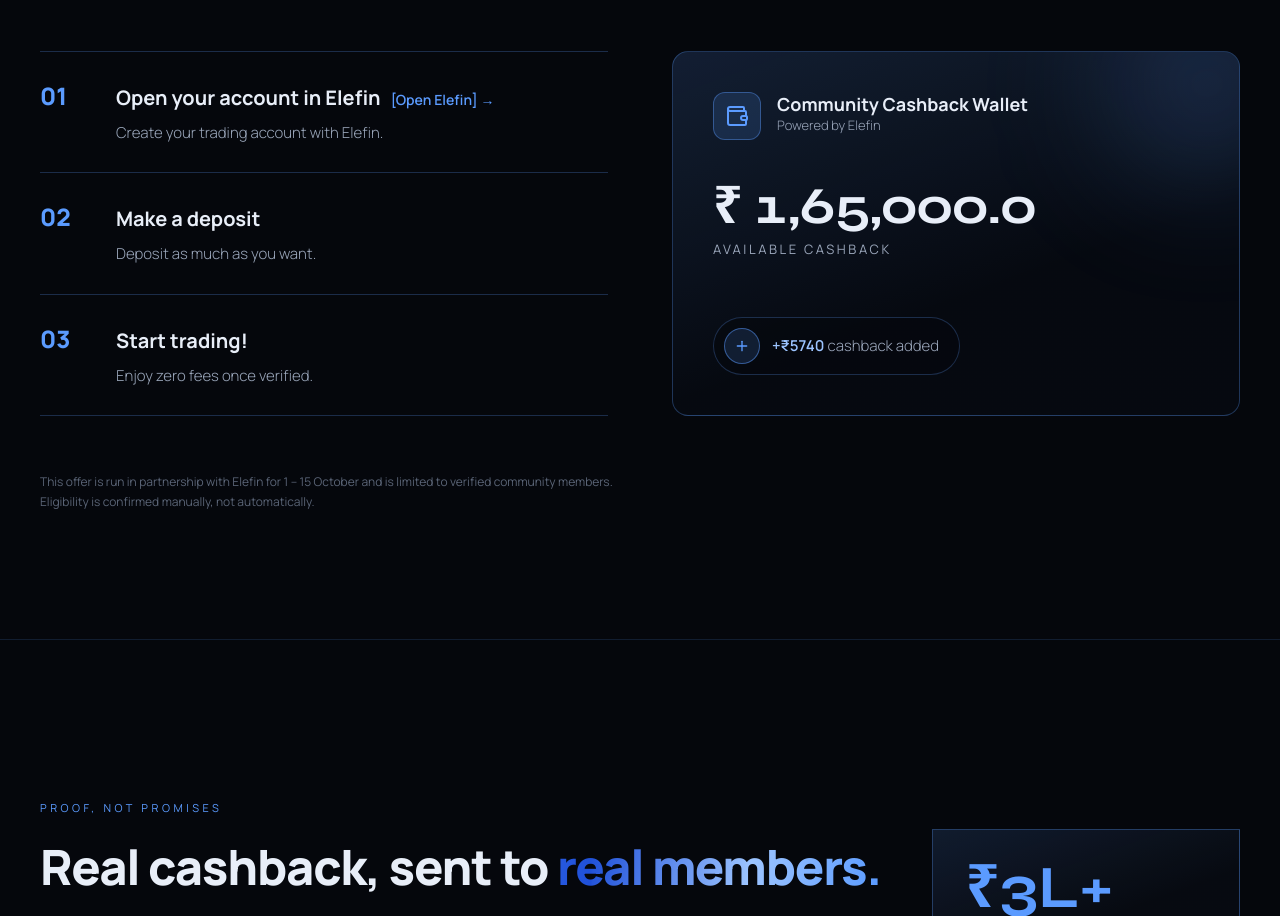
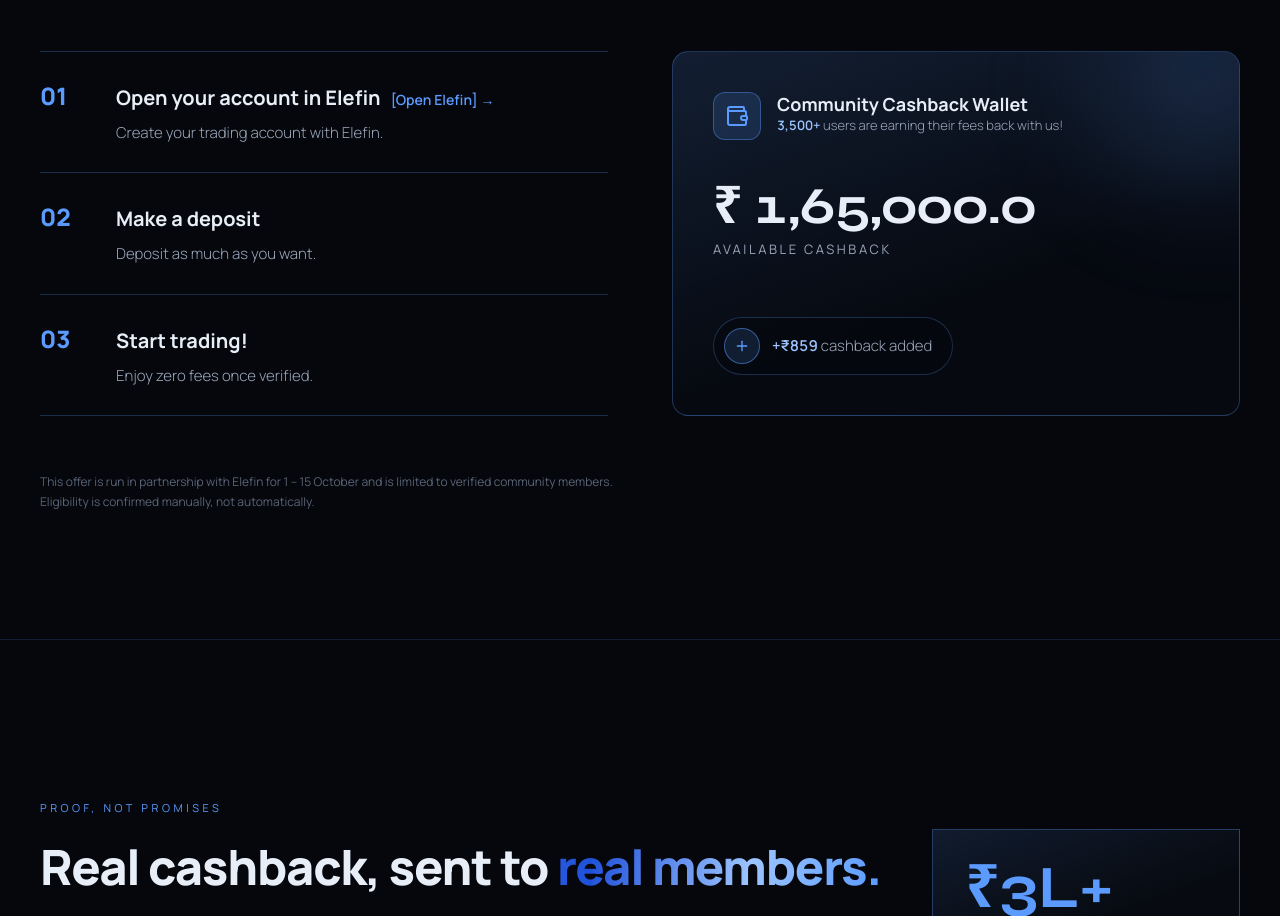
Before and after one commit to vipinpal70/Yash-Gupta, a Next.js app: page /elefin-offer in a window 1280 px wide. Shown: the part 893-1809 px from the top of the page. Built offline with nearby package versions, Linux system fonts and the light colour scheme.

Commit message:
fix: update the cashback increment to 1.5min

```diff
--- a/src/components/elefin/CashbackWalletCard.tsx
+++ b/src/components/elefin/CashbackWalletCard.tsx
@@ -10,21 +10,43 @@
   endDate: string;
   seed: number;
   label: string;
-  sublabel: string;
   caption: string;
-  added: string;
   addedLabel: string;
 };
 
 const DAY_MS = 24 * 60 * 60 * 1000;
 // The 1,30,000 daily cap is spread evenly across the whole day so the counter
-// is always ticking — on any visit the value is visibly increasing. A new slot
-// lands every 5s (17,280 slots/day → avg ~₹7.5/slot), and the display re-reads
-// every 5s so the on-screen number updates within a few seconds.
-const SLOT_MS = 4_000; // 5s per deterministic increment
-const DISPLAY_MS = 4_000; // display re-reads every 5 seconds
-const SLOTS_PER_DAY = DAY_MS / SLOT_MS; // 17,280
+// keeps climbing day to day. A new slot lands every 1.5 min (960 slots/day →
+// avg ~₹135/slot), and the display re-reads on the same cadence so the
+// on-screen number steps up once every 1.5 minutes.
+const SLOT_MS = 90_000; // 1.5 min per deterministic increment
+const DISPLAY_MS = 90_000; // display re-reads every 1.5 min
+const SLOTS_PER_DAY = DAY_MS / SLOT_MS; // 960
 const DAILY_CAP = 1_30_000; // exact amount added per full day
+
+// The "cashback added" badge shows a fresh random amount that refreshes on a
+// fixed cadence, so the social proof feels live without touching the running
+// wallet total above (which is deterministic).
+const ADDED_MIN = 200;
+const ADDED_MAX = 900;
+const ADDED_REFRESH_MS = 60_000; // new random amount every 1 min
+
+// Random whole rupee amount in the inclusive [ADDED_MIN, ADDED_MAX] range.
+function randomAddedAmount() {
+  return Math.floor(ADDED_MIN + Math.random() * (ADDED_MAX - ADDED_MIN + 1));
+}
+
+// The "users earning their fees back" count starts at USERS_BASE and grows by
+// USERS_PER_DAY for every full 24h elapsed since the campaign anchor date, so
+// the social-proof number climbs by 500 a day without any manual edits.
+const USERS_BASE = 3500;
+const USERS_PER_DAY = 500; // +500 users every 24 hours
+
+function getUserCount(anchorDate: string) {
+  const anchor = new Date(anchorDate).getTime();
+  const daysElapsed = Math.max(0, Math.floor((Date.now() - anchor) / DAY_MS));
+  return USERS_BASE + daysElapsed * USERS_PER_DAY;
+}
 
 // Small deterministic PRNG (mulberry32). Given the same seed it always yields
 // the same sequence, so the per-slot increments are fixed forever.
@@ -44,7 +66,7 @@
 // increments are those weights normalised to sum to exactly DAILY_CAP, so the
 // total grows smoothly all day and lands precisely on 1,30,000 at midnight —
 // no jump when the day rolls over. Weights sit in [0.5, 1.5) so per-slot
-// increments vary (~₹3.8–11.3) and the counter never stalls or goes backwards.
+// increments vary (~₹68–203) and the counter never stalls or goes backwards.
 function dayAccrual(seed: number, day: number, slots: number) {
   if (slots <= 0) return 0;
   if (slots >= SLOTS_PER_DAY) return DAILY_CAP;
@@ -91,15 +113,34 @@
   endDate,
   seed,
   label,
-  sublabel,
   caption,
-  added,
   addedLabel,
 }: Props) {
   const ref = useRef<HTMLDivElement>(null);
   const inView = useInView(ref, { once: true, margin: "-80px" });
   const targetRef = useRef<number | null>(null);
   const [value, setValue] = useState(0);
+  const [addedAmount, setAddedAmount] = useState(randomAddedAmount);
+  const [userCount, setUserCount] = useState(() => getUserCount(anchorDate));
+
+  // The user count only changes on 24h boundaries, but recompute every minute
+  // so a long-open tab rolls over to the next +500 without a refresh.
+  useEffect(() => {
+    const interval = setInterval(() => {
+      setUserCount(getUserCount(anchorDate));
+    }, 60_000);
+    return () => clearInterval(interval);
+  }, [anchorDate]);
+
+  // Refresh the "cashback added" badge with a new random amount between
+  // ₹200–₹300 every 10 seconds while the card is visible.
+  useEffect(() => {
+    if (!inView) return;
+    const interval = setInterval(() => {
+      setAddedAmount(randomAddedAmount());
+    }, ADDED_REFRESH_MS);
+    return () => clearInterval(interval);
+  }, [inView]);
 
   // Count up from 0 to the current deterministic total once the card enters view,
   // then re-read the deterministic total every 5 seconds so the display stays
@@ -181,7 +222,12 @@
             <span className="font-sans text-lg font-bold leading-snug text-foreground">
               {label}
             </span>
-            <span className="text-[13px] font-light text-muted">{sublabel}</span>
+            <span className="text-[13px] font-light text-muted">
+              <span className="font-semibold text-emerald-light tabular-nums">
+                {userCount.toLocaleString("en-IN")}+
+              </span>{" "}
+              users are earning their fees back with us!
+            </span>
           </div>
         </div>
 
@@ -199,7 +245,9 @@
             <Plus className="size-4" />
           </span>
           <span className="text-[15px] font-light text-muted">
-            <span className="font-semibold text-emerald-light">{added}</span>{" "}
+            <span className="font-semibold text-emerald-light tabular-nums">
+              +₹{addedAmount}
+            </span>{" "}
             {addedLabel}
           </span>
         </div>
--- a/src/components/elefin/ElefinOfferSection.tsx
+++ b/src/components/elefin/ElefinOfferSection.tsx
@@ -54,9 +54,7 @@
             endDate={elefinOffer.window.end}
             seed={elefinOffer.wallet.seed}
             label={elefinOffer.wallet.label}
-            sublabel={elefinOffer.wallet.sublabel}
             caption={elefinOffer.wallet.caption}
-            added={elefinOffer.wallet.added}
             addedLabel={elefinOffer.wallet.addedLabel}
           />
         </div>
--- a/src/data/elefin-offer.ts
+++ b/src/data/elefin-offer.ts
@@ -26,17 +26,15 @@
   stepsHeading: "Get back your cashback in 4 simple steps",
   wallet: {
     label: "Community Cashback Wallet",
-    sublabel: "Powered by Elefin",
     // Starting balance. The displayed total = base + a daily cap of 1,30,000
-    // spread evenly across each day since `anchorDate` (a new increment every 5s,
-    // ~₹7.5/slot), carried over day to day until `window.end`. Identical on every
-    // refresh and device. To reset visible value: move `anchorDate` forward; to
-    // raise the floor: increase `base`.
+    // spread evenly across each day since `anchorDate` (a new increment every
+    // 1.5 min, ~₹135/slot), carried over day to day until `window.end`. Identical
+    // on every refresh and device. To reset visible value: move `anchorDate`
+    // forward; to raise the floor: increase `base`.
     base: 165000,
     anchorDate: "2026-10-03",
     seed: 7421,
     caption: "Available cashback",
-    added: "+₹5740",
     addedLabel: "cashback added",
   },
   calculator: {
```
